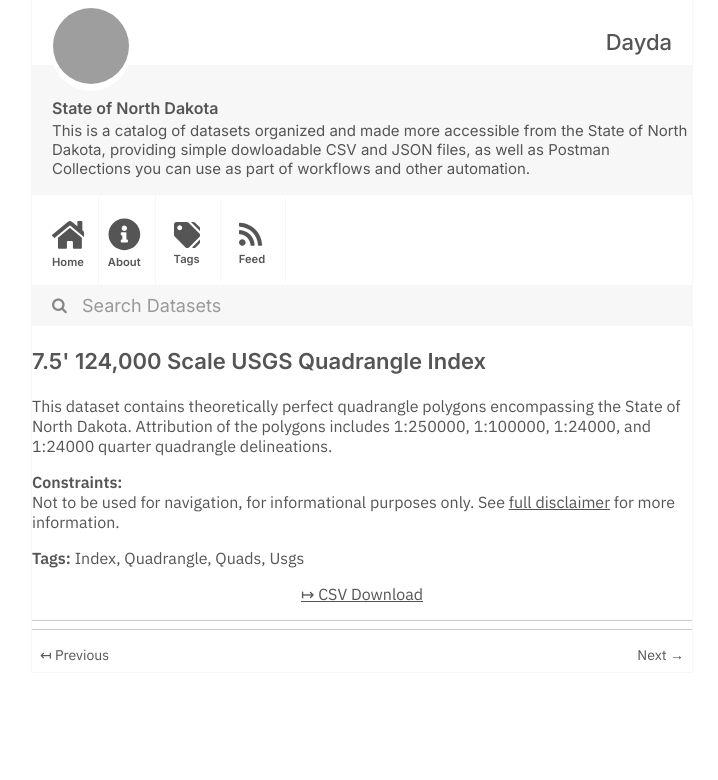
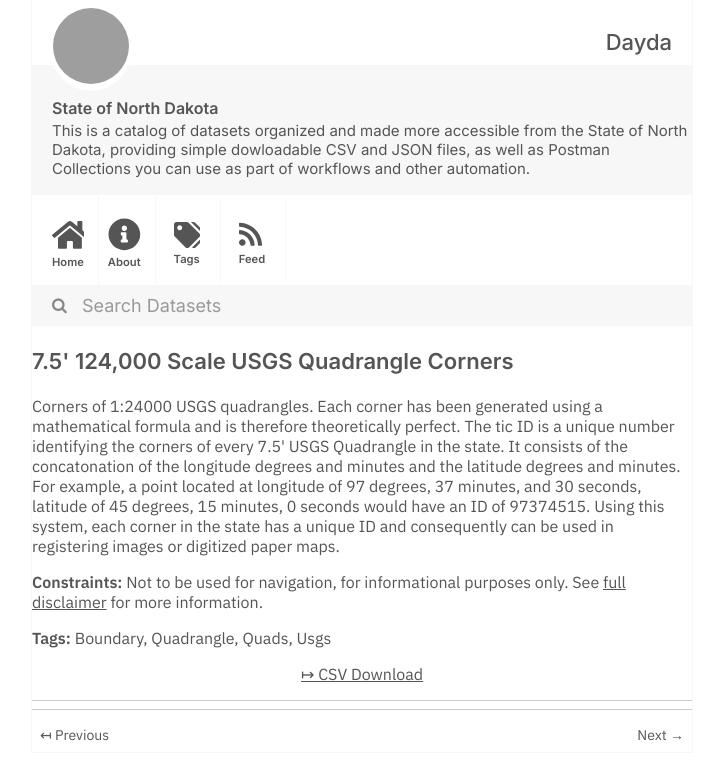
Before and after one commit to dayda-entities/state-of-north-dakota, a Jekyll site: the page built from _posts/2020-11-12-75'-124000-scale-usgs-quadrang.md, in a window 1280 px wide, cut to the strip 0-780 px from the top of the page. Shown: the whole strip, without its empty margins (278-996 px from the left). Built offline with Jekyll 4.4.1, drawn with Linux system fonts in a browser that asks for light colours; grey boxes are pictures that could not be loaded.

Commit message:
Publish Data

```diff
--- a/_posts/2020-11-12-75'-124000-scale-usgs-quadrang.md
+++ b/_posts/2020-11-12-75'-124000-scale-usgs-quadrang.md
@@ -1,21 +1,20 @@
 ---
-title: '7.5'' 124,000 Scale USGS Quadrangle Index'
-created: '2020-11-12T13:14:18.856531'
-modified: '2020-11-12T13:14:18.856538'
+title: '7.5'' 124,000 Scale USGS Quadrangle Corners'
+created: '2020-11-12T13:14:18.217242'
+modified: '2020-11-12T13:14:18.217253'
 state: active
 type: dataset
 tags:
-  - Index
+  - Boundary
   - Quadrangle
   - Quads
   - Usgs
 groups:
   - Local Government
-csv_url: 'https://gishubdata.nd.gov/sites/default/files/NDHUB.Quad24kIndex.csv'
+csv_url: 'https://gishubdata.nd.gov/sites/default/files/NDHUB.Quad24kCorners.csv'
 json_url: ''
 layout: post
 
 ---
-<p>This dataset contains theoretically perfect quadrangle polygons encompassing the State of North Dakota. Attribution of the polygons includes 1:250000, 1:100000, 1:24000, and 1:24000 quarter quadrangle delineations.</p>
-<p><strong>Constraints:</strong><br />
-Not to be used for navigation, for informational purposes only. See <a href="/north-dakota-disclaimer">full disclaimer</a> for more information.</p>
+<p>Corners of 1:24000 USGS quadrangles. Each corner has been generated using a mathematical formula and is therefore theoretically perfect. The tic ID is a unique number identifying the corners of every 7.5' USGS Quadrangle in the state. It consists of the concatonation of the longitude degrees and minutes and the latitude degrees and minutes. For example, a point located at longitude of 97 degrees, 37 minutes, and 30 seconds, latitude of 45 degrees, 15 minutes, 0 seconds would have an ID of 97374515. Using this system, each corner in the state has a unique ID and consequently can be used in registering images or digitized paper maps.</p>
+<p><strong>Constraints:</strong> Not to be used for navigation, for informational purposes only. See <a href="/north-dakota-disclaimer">full disclaimer</a> for more information.</p>
```
